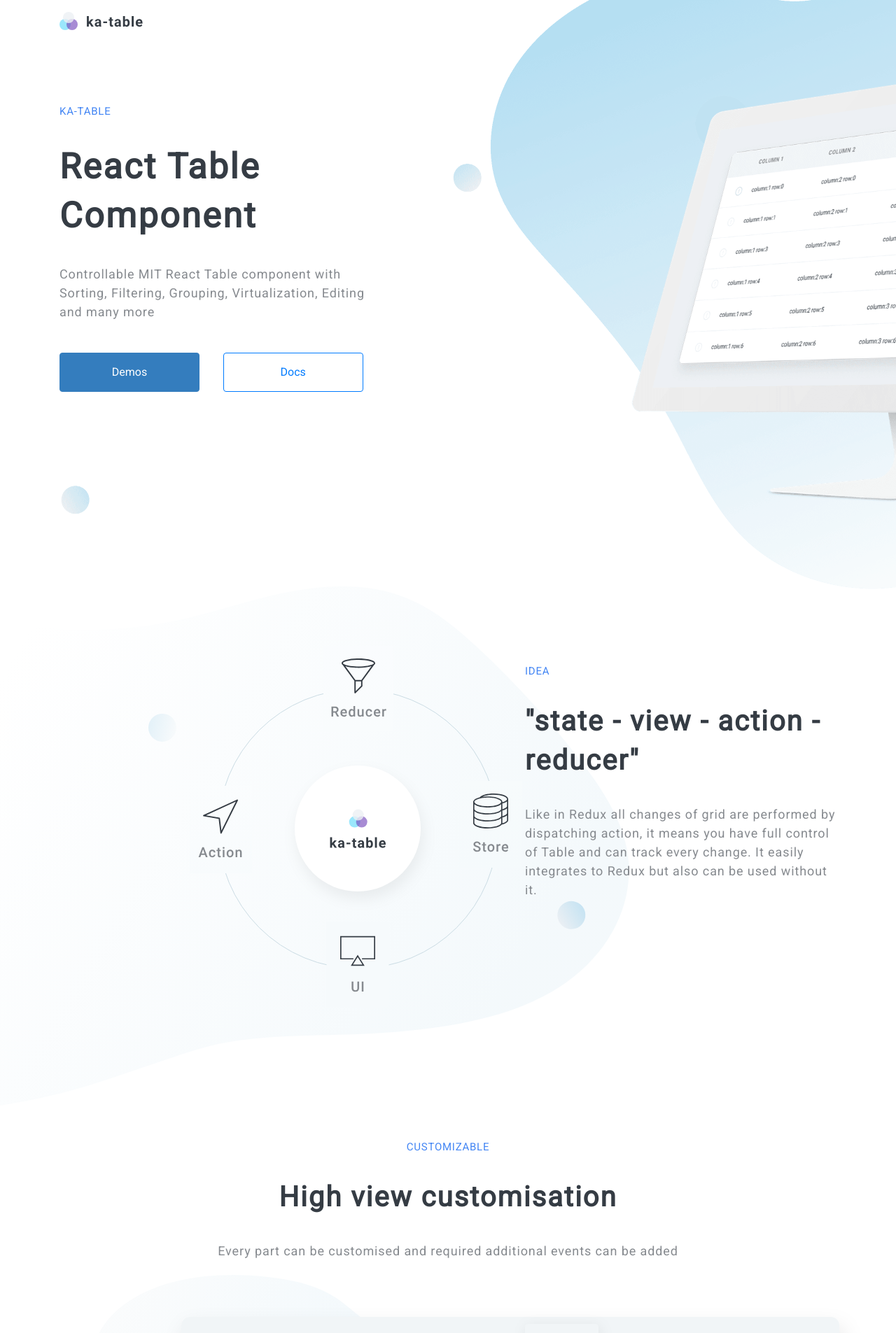
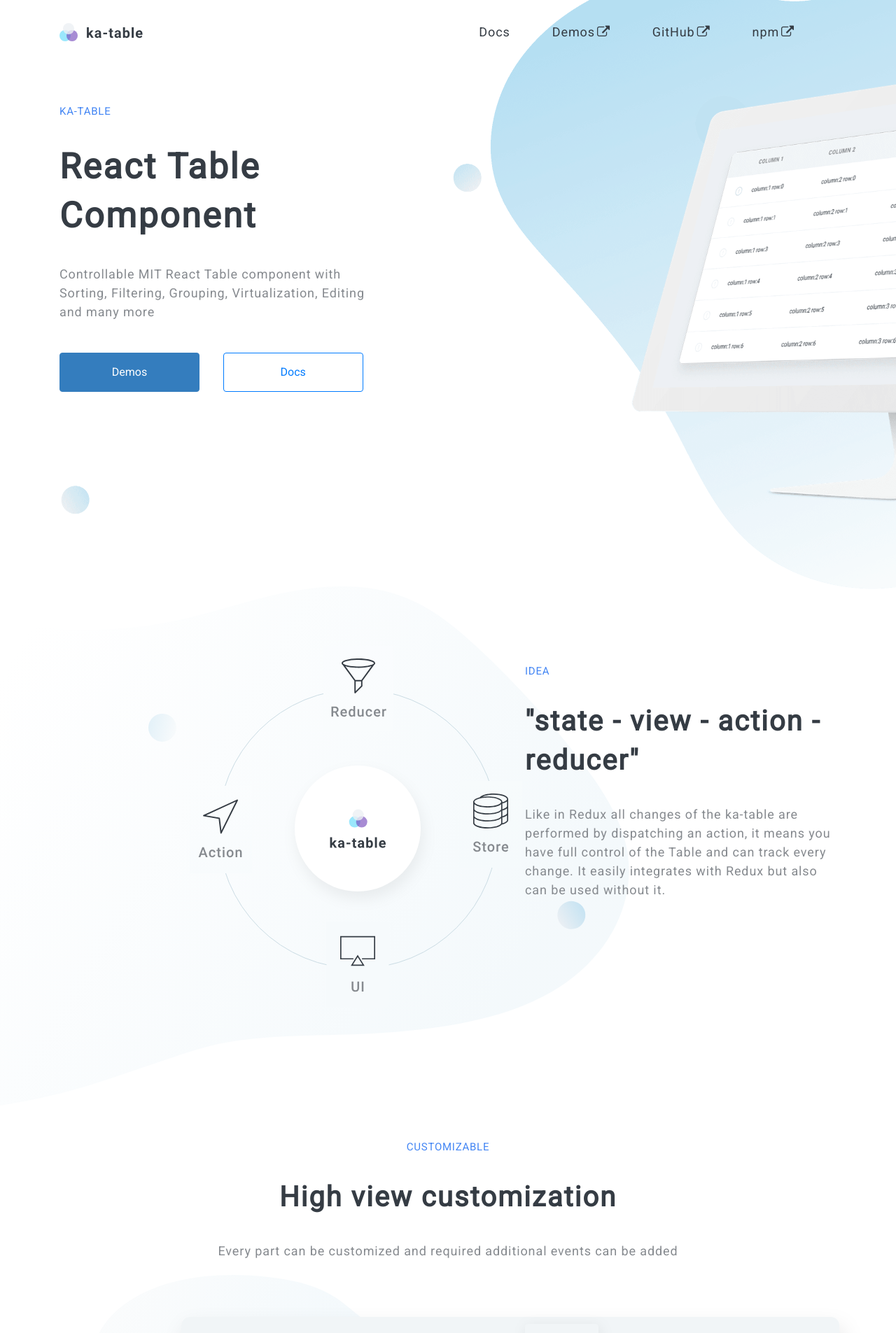
Before and after one commit to komarovalexander/ka-table-site, a Jekyll site: the page built from pages/index.md, in a window 1280 px wide. Shown: the top 1905 px of the page at 70% size. Built offline with Jekyll 4.4.1, drawn with Linux system fonts in a browser that asks for light colours; comment, search, counter and statistics services are not loaded; some of the changed text lies outside the part shown.

Commit message:
more styles

```diff
--- a/_includes/footer.html
+++ b/_includes/footer.html
@@ -1,10 +1,10 @@
 <footer>
     <div class="container">
         <div class="row">
-            <div class="col-md-6">
-                <img src="{{ "images/logo.svg" }}" alt="ka-table"/>
+            <div class="col-md-9">
+                {% include topnav.html %}
             </div>
-            <div class="col-md-6">
+            <div class="col-md-3">
                 2019 - {{ site.time | date: "%Y"  }} <a href="https://github.com/komarovalexander/">Alexander Komarov</a>
             </div>
         </div>
--- a/_includes/topnav.html
+++ b/_includes/topnav.html
@@ -2,10 +2,10 @@
 <nav class="navbar">
     <div class="container topnavlinks">
         <div class="navbar-header">
-            <a class="navbar-brand" href="/"><img alt="ka-table" src="{{"images/logo.svg"}}"></a>
+            <a href="/"><img alt="ka-table" src="{{"images/logo.svg"}}"></a>
         </div>
-        <div class="collapse navbar-collapse" id="bs-example-navbar-collapse-1">
-            <ul class="nav navbar-nav navbar-right">
+        <div>
+            <ul class="nav navbar-right">
                 <!-- entries without drop-downs appear here -->
 
 {% assign topnav = site.data[page.topnav] %}
--- a/css/customstyles.css
+++ b/css/customstyles.css
@@ -6,6 +6,22 @@
     font-family: 'Roboto',  'Helvetica Neue Light', 'Open Sans', Helvetica;
 }
 
+.post-content h2 {
+    margin-top: 50px;
+}
+.post-content h3 {
+    margin-top: 20px;
+    font-size: 22px;
+    color: #353C44;
+}
+.post-content h4 {
+    margin-top: 20px;
+    font-size: 20px;
+}
+
+.post-content pre {
+    margin-bottom: 30px;
+}
 
 .post-content img {
     margin: 12px 0px 3px 0px;
@@ -255,9 +271,6 @@
     color: #333;
     display: block;
     outline: none;
-    /*-webkit-border-radius: 4px;
-    -moz-border-radius: 4px;
-    border-radius: 4px;*/
     text-decoration: none;
 }
 
@@ -280,54 +293,34 @@
     color: #f5f5f5;
 }
 
-.nav > li.active > a  {
-background-color: #347DBE;
+ul.nav > li.active > a  {
+    background: none;
+    color: #000;
+    text-decoration: underline;
 }
 
+footer .nav li a {
+    font-size: 14px;
+    margin-right:20px;
+}
+footer .container .container, footer .navbar{
+    padding-left: 0;
+}
 .nav li a {
-    font-size: 12px;
-    line-height: 18px;
-    padding: 2px 10px;
-    background-color: #f1f1f1;
+    font-size: 18px;
+    line-height: 123.8%;
+    letter-spacing: 0.05em;
+    color: #353C44;
+    margin-right:60px;
 }
-
-.nav > li > a {
-    font-size: 14px;
-    line-height: 20px;
-    padding: 4px 10px;
+ul.nav > li > a:hover {
+    text-decoration: underline;
+    color: #353C44;
+    background: none;
 }
 
 ul#mysidebar {
     border-radius:0px;
-}
-
-.nav ul li ul li a {
-    padding-left:40px;
-}
-
-.nav li.thirdlevel > a {
-    color: #248EC2;
-    font-weight:bold;
-    padding-left:20px;
-    background-color: whitesmoke !important;
-}
-
-
-.nav ul li a {
-    background-color: #FAFAFA;
-}
-
-.nav li a {
-    padding-right:10px;
-}
-
-.nav li a:hover {
-    background-color: #8D8D8D;
-}
-
-.nav ul li a {
-    border-top:1px solid whitesmoke;
-    padding-left:10px;
 }
 /* end sidebar */
 
@@ -746,7 +739,7 @@
 }
 
 /* this part adds an icon after external links, using FontAwesome*/
-a[href^="http://"]:after, a[href^="https://"]:after {
+a[target^="_blank"]:after {
     content: "\f08e";
     font-family: FontAwesome;
     font-weight: normal;
@@ -1030,9 +1023,10 @@
     border-radius: 4px;
 }
 
-.navbar{
+body > .navbar{
     position: absolute;
     width: 100%;
+    top: 25px;
     z-index: 1;
 }
 h3.header-tag {
@@ -1110,6 +1104,10 @@
     margin-bottom: 0;
 }
 
+.open-source img{
+    float: right;
+}
+
 .features .col-md-4{
     margin-bottom: 80px;
 }
@@ -1145,6 +1143,18 @@
 
 footer{
     border-top: 2px solid #CBDCE4;
-    padding-top: 55px;
-    padding-bottom: 90px;
+    padding-top: 45px;
+    padding-bottom: 60px;
 }
+footer .col-md-3{
+    display: flex;
+    justify-content: flex-end;
+    align-items: center;
+}
+footer .col-md-3 a {
+    margin-left: 5px;
+}
+
+#main {
+    margin-top: 100px;
+}
--- a/pages/index.md
+++ b/pages/index.md
@@ -24,8 +24,8 @@
           <h3 class="header-tag">ka-table</h3>
           <h1 class="post-title-main">React Table Component</h1>
           <p>Controllable MIT React Table component with Sorting, Filtering, Grouping, Virtualization, Editing and many more</p>
-          <div class="btn btn-primary">Demos</div>
-          <div class="btn btn-outline-primary">Docs</div>
+          <a class="btn btn-primary" href="https://komarovalexander.github.io/ka-table/#/overview">Demos</a>
+          <a class="btn btn-outline-primary" href="#">Docs</a>
         </div>
       </div>
     </div>
@@ -44,7 +44,7 @@
         <div class="main-banner-text">
           <h3 class="header-tag">IDEA</h3>
           <h2 class="post-title-main">"state - view - action - reducer"</h2>
-          <p>Like in Redux all changes of grid are performed by dispatching action, it means you have full control of Table and can track every change. It easily integrates to Redux but also can be used without it.</p>
+          <p>Like in Redux all changes of the ka-table are performed by dispatching an action, it means you have full control of the Table and can track every change. It easily integrates with Redux but also can be used without it.</p>
         </div>
       </div>
     </div>
@@ -52,8 +52,8 @@
       <div class="col-md-12">
         <div class="main-banner-text">
           <h3 class="header-tag">CUSTOMIZABLE</h3>
-          <h2 class="post-title-main">High view customisation</h2>
-          <p>Every part can be customised and required additional events can be added</p>
+          <h2 class="post-title-main">High view customization</h2>
+          <p>Every part can be customized and required additional events can be added</p>
         </div>
         <img src="images/customisation.svg" alt='ka-table customisation'/>
       </div>
@@ -78,7 +78,7 @@
       <div class="col-md-4">
         <div class="img"><img src="images/icons/Editing.svg" alt="Editing"/></div>
         <h4>Editing</h4>
-        <p>Editors for different data types out-of-the-box, and good ability for customisation</p>
+        <p>Editors for different data types out-of-the-box, and good ability for customization</p>
       </div>
       <div class="col-md-4">
         <div class="img"><img src="images/icons/Events.svg" alt="Events"/></div>
@@ -88,7 +88,7 @@
       <div class="col-md-4">
         <div class="img"><img src="images/icons/Filtering.svg" alt="Filtering"/></div>
         <h4>Filtering</h4>
-        <p>Use predefined filter row with customisable editors or use extended filter</p>
+        <p>Use predefined filter row with customizable editors or use an extended filter</p>
       </div>
       <div class="col-md-4">
         <div class="img"><img src="images/icons/Grouping.svg" alt="Grouping"/></div>
@@ -113,12 +113,12 @@
       <div class="col-md-4">
         <div class="img"><img src="images/icons/Validation.svg" alt="Validation"/></div>
         <h4>Validation</h4>
-        <p>Validate editor value before apply it</p>
+        <p>Validate editor value before applying it</p>
       </div>
       <div class="col-md-4">
         <div class="img"><img src="images/icons/VirtualScrolling.svg" alt="VirtualScrolling"/></div>
         <h4>Virtual Scrolling</h4>
-        <p>Virtualisation work well with with big amount of data and grouping</p>
+        <p>Virtualization work well with the big amount of data and grouping</p>
       </div>
     </div>
   </div>
```
Also changed, not shown: other parts of pages/index.md (+1 -1 lines).
